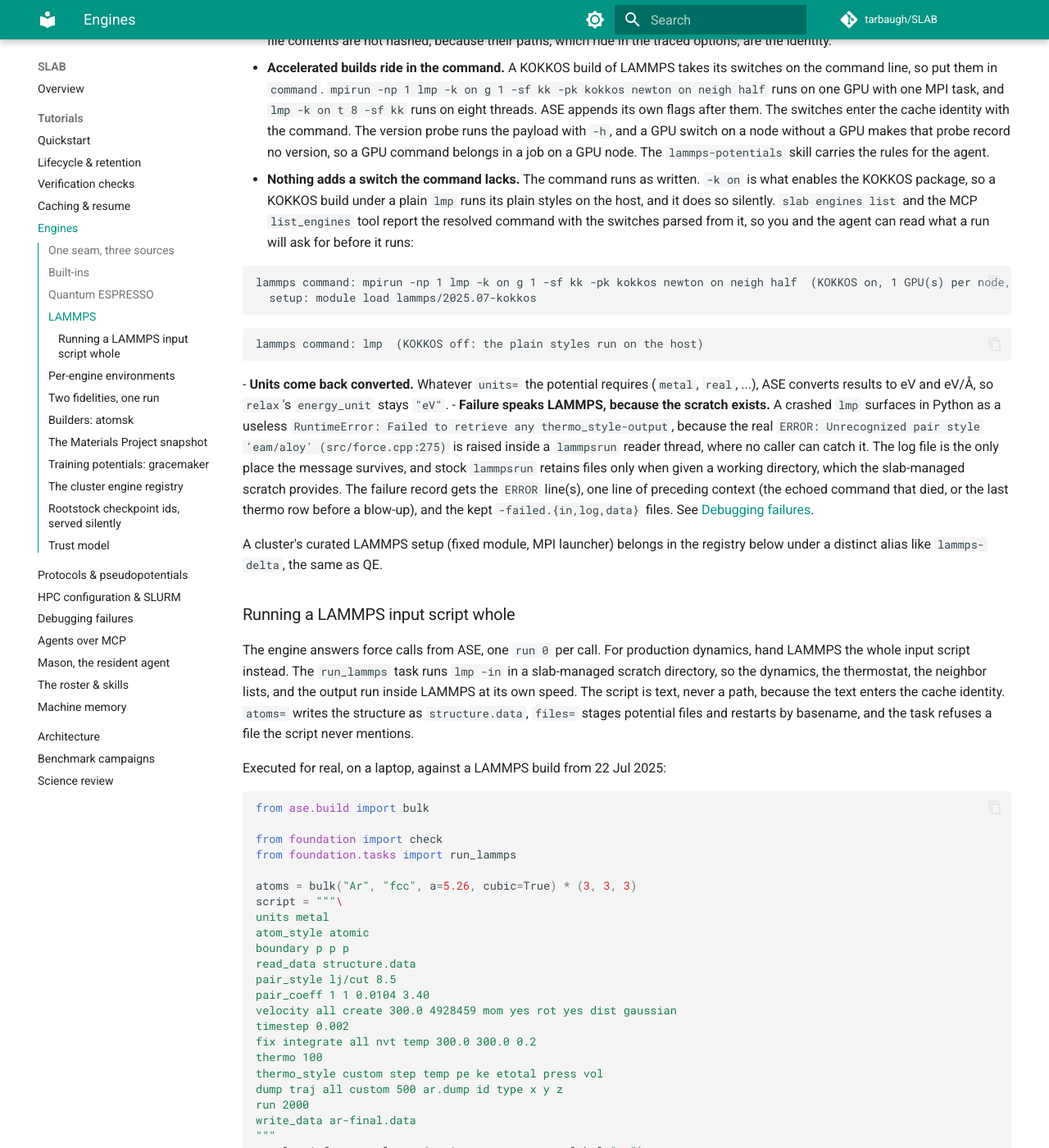
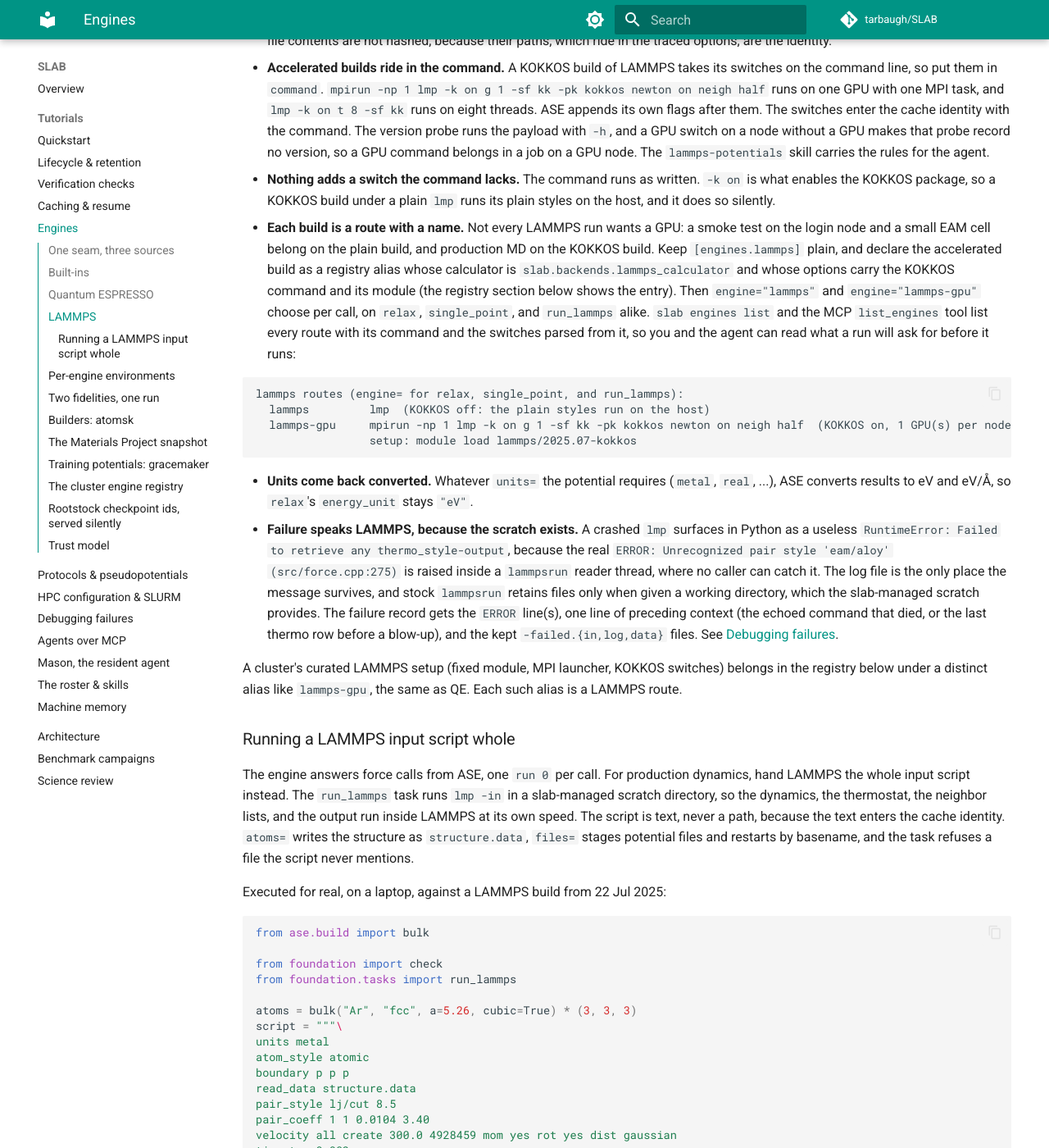
Before and after one commit to tarbaugh/SLAB, an MkDocs documentation site: the page built from docs/tutorials/engines.md, in a window 1280 px wide and 1400 px high, scrolled down 3635 px. Shown: the whole window at 82% size. Built offline with MkDocs 1.6.1 and Material for MkDocs 9.7.7, drawn with Linux system fonts in a browser that asks for light colours; comment, search, counter and statistics services are not loaded; some of the changed text lies outside the part shown.

Commit message:
structure: LAMMPS builds are named routes, so a run picks the plain or the KOKKOS build
What changed: slab.lammps.lammps_route(name) resolves a route to its
command and setup lines: the built-in `lammps` from [engines.lammps], or
a registry alias whose calculator is slab.backends.lammps_calculator,
with the alias's options; any other name is refused with the routes
that exist. lammps_routes() lists every route with its parsed KOKKOS
switches, and engines_overview()["lammps"]["routes"] and `slab engines
list` show them. run_lammps takes engine= to pick a route, as relax and
single_point already did; command= and setup= override the route; the
route enters the cache identity, info["route"], run_commands entries,
and the transcript's engine command line. The skills, the md-expert
card, and the docs say to keep [engines.lammps] plain and declare the
accelerated build as an alias such as lammps-gpu.

Why: not every LAMMPS run is KOKKOS accelerated. With the switches in
the one global command, a login-node smoke test and a small EAM cell
would queue for a GPU too, and with them absent, production MD ran on
the host. Two routes with names make the choice per run and visible.

What it does not do: no new config table; the registry alias form that
already served relax now serves run_lammps. No mechanism switch.

Verified: full suite 1759 passed, 10 skipped; ruff, mypy, mkdocs strict
clean; the `slab engines list` capture is a real execution against a
registry with a lammps-gpu alias.

Co-Authored-By: Claude Fable 5.1 <noreply@anthropic.com>

````diff
--- a/docs/tutorials/engines.md
+++ b/docs/tutorials/engines.md
@@ -222,20 +222,27 @@ The details that keep runs honest and directories clean:
 - **Nothing adds a switch the command lacks.** The command runs as
   written. `-k on` is what enables the KOKKOS package, so a KOKKOS build
   under a plain `lmp` runs its plain styles on the host, and it does so
-  silently. `slab engines list` and the MCP `list_engines` tool report the
-  resolved command with the switches parsed from it, so you and the agent
-  can read what a run will ask for before it runs:
+  silently.
+- **Each build is a route with a name.** Not every LAMMPS run wants a
+  GPU: a smoke test on the login node and a small EAM cell belong on the
+  plain build, and production MD on the KOKKOS build. Keep
+  `[engines.lammps]` plain, and declare the accelerated build as a
+  registry alias whose calculator is `slab.backends.lammps_calculator`
+  and whose options carry the KOKKOS command and its module (the
+  registry section below shows the entry). Then `engine="lammps"` and
+  `engine="lammps-gpu"` choose per call, on `relax`, `single_point`, and
+  `run_lammps` alike. `slab engines list` and the MCP `list_engines` tool
+  list every route with its command and the switches parsed from it, so
+  you and the agent can read what a run will ask for before it runs:
 
 <!-- no-verify -->
 ```text
-lammps command: mpirun -np 1 lmp -k on g 1 -sf kk -pk kokkos newton on neigh half  (KOKKOS on, 1 GPU(s) per node, -sf kk)
-  setup: module load lammps/2025.07-kokkos
+lammps routes (engine= for relax, single_point, and run_lammps):
+  lammps         lmp  (KOKKOS off: the plain styles run on the host)
+  lammps-gpu     mpirun -np 1 lmp -k on g 1 -sf kk -pk kokkos newton on neigh half  (KOKKOS on, 1 GPU(s) per node, -sf kk)
+                 setup: module load lammps/2025.07-kokkos
 ```
 
-<!-- no-verify -->
-```text
-lammps command: lmp  (KOKKOS off: the plain styles run on the host)
-```
 - **Units come back converted.** Whatever `units=` the potential requires
   (`metal`, `real`, ...), ASE converts results to eV and eV/Å, so `relax`'s
   `energy_unit` stays `"eV"`.
@@ -251,8 +258,9 @@ lammps command: lmp  (KOKKOS off: the plain styles run on the host)
   before a blow-up), and the kept `-failed.{in,log,data}` files.
   See [Debugging failures](debugging-failures.md#when-the-engine-writes-files).
 
-A cluster's curated LAMMPS setup (fixed module, MPI launcher) belongs in the
-registry below under a distinct alias like `lammps-delta`, the same as QE.
+A cluster's curated LAMMPS setup (fixed module, MPI launcher, KOKKOS
+switches) belongs in the registry below under a distinct alias like
+`lammps-gpu`, the same as QE. Each such alias is a LAMMPS route.
 
 ### Running a LAMMPS input script whole
 
@@ -316,9 +324,10 @@ parsed thermo tables, and the two files the script wrote. `result` holds
 the last thermo row and, for each table, its ends, its loop line, and the
 mean and standard deviation of every column over the tail of its rows,
 which is what the check judged. The full tables are the `ar-thermo.json`
-artifact. A KOKKOS or MPI launch rides in the command exactly as for the
-engine, and the command, the detected version, the setup lines, and the
-content of every staged file enter the cache identity. After the run,
+artifact. `engine=` picks the LAMMPS route exactly as for the engine,
+`lammps` by default, and a KOKKOS or MPI launch rides in the route's
+command. The route, the command, the detected version, the setup lines,
+and the content of every staged file enter the cache identity. After the run,
 `info["kokkos"]` says what the log reported: whether KOKKOS mode was
 enabled, the GPUs per node and the OpenMP threads per task it used, the
 `/kk` styles that ran, and under `switches` what the command asked for.
@@ -778,6 +787,15 @@ unchanged on any cluster whose registry declares `vasp`.
       "options": {"command": "srun pw.x", "pseudo_dir": "/sw/pseudos/sssp"},
       "version": "7.3.1",
       "probe": ["pw.x", "-h"]
+    },
+    "lammps-gpu": {
+      "calculator": "slab.backends.lammps_calculator",
+      "options": {
+        "command": "mpirun -np 1 lmp -k on g 1 -sf kk -pk kokkos newton on neigh half",
+        "setup": ["module load lammps/2025.07-kokkos"]
+      },
+      "version": "22 Jul 2025 - Update 4",
+      "probe": ["lmp", "-h"]
     }
   }
 }
@@ -787,7 +805,9 @@ Every entry is a dotted path to an ASE calculator class or factory, and even
 rootstock enters through the same seam. A curated QE or LAMMPS alias goes
 through SLAB's own factories (`slab.backends.qe_calculator` and
 `lammps_calculator`), which carry the built-in engines' guards and take
-JSON-able options. The fields:
+JSON-able options. A LAMMPS alias is also a route for `run_lammps`, so
+`lammps-gpu` above runs whole input scripts on the GPU partition while the
+built-in `lammps` stays the plain build. The fields:
 
 - `options` are defaults that the caller overrides key-by-key.
 - `env` declares variables the calculator reads at run time
````
Also changed, not shown: CHANGELOG.md (+14 -8 lines), docs/tutorials/agents-mcp.md (+1 -1 lines), src/foundation/skills/lammps-potentials/SKILL.md (+14 -8 lines), src/foundation/skills/lammps-scripting/SKILL.md (+15 -9 lines), src/mason/agents/md-expert.md (+7 -4 lines), 10 other files.
